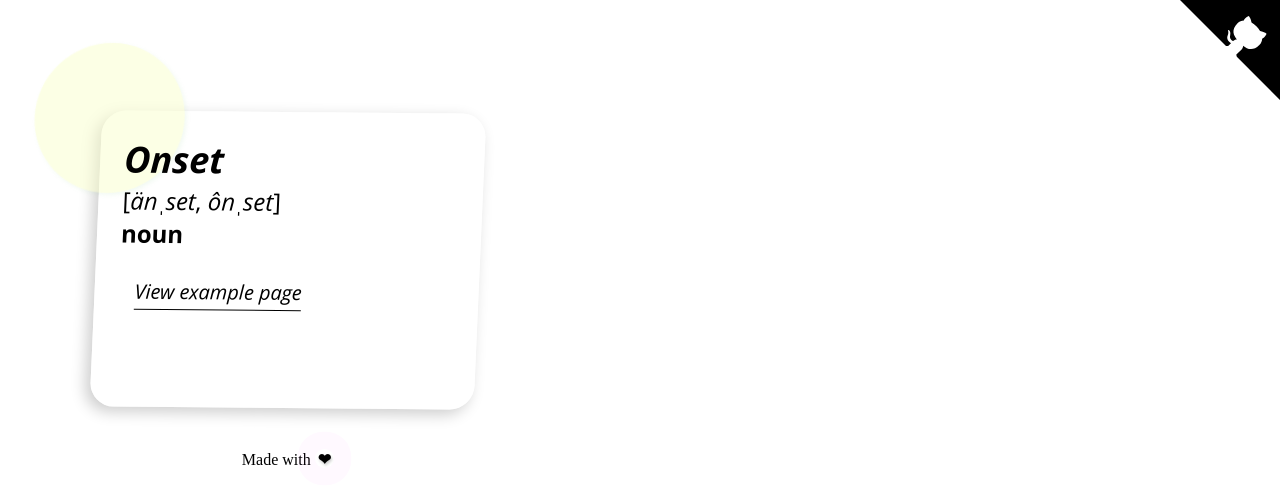
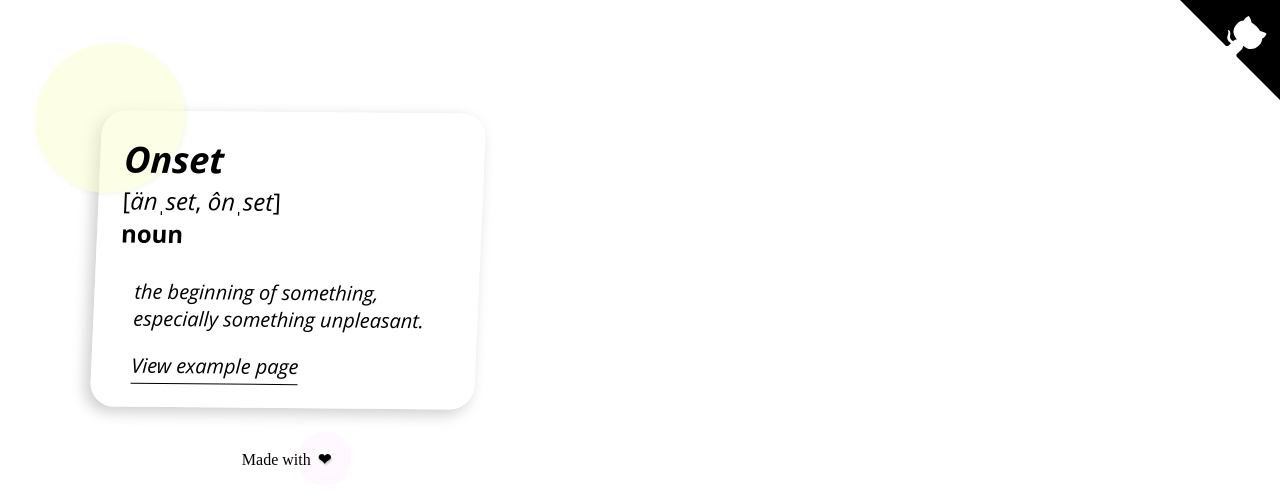
Before and after one commit to garystorey/Onset, a React (Vite) app: page / in a window 1280 px wide. Shown: the top 504 px of the page. Built offline with nearby package versions, Linux system fonts and the light colour scheme.

Commit message:
fix message

```diff
--- a/src/pages/onset/onset.tsx
+++ b/src/pages/onset/onset.tsx
@@ -1,5 +1,5 @@
-import "./onset.css";
-import { Link } from "react-router-dom";
+import "./onset.css"
+import { Link } from "react-router-dom"
 
 function Onset() {
   return (
@@ -14,6 +14,7 @@ function Onset() {
           <strong>noun</strong>
         </header>
         <main>
+          <p>the beginning of something, especially something unpleasant.</p>
           <p>
             <Link to="/posts" className="link">
               View example page
@@ -52,6 +53,6 @@ function Onset() {
         </svg>
       </a>
     </>
-  );
+  )
 }
-export default Onset;
+export default Onset
```
